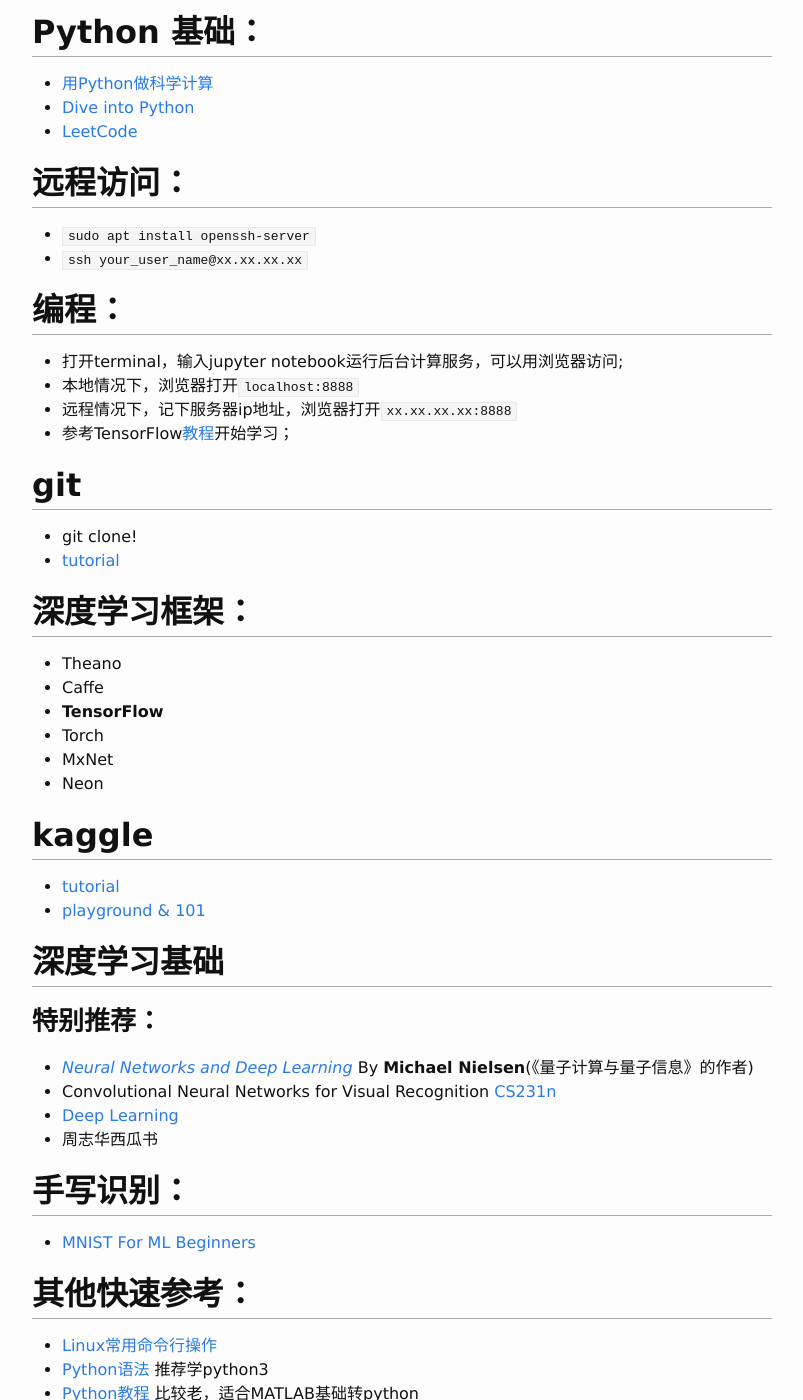
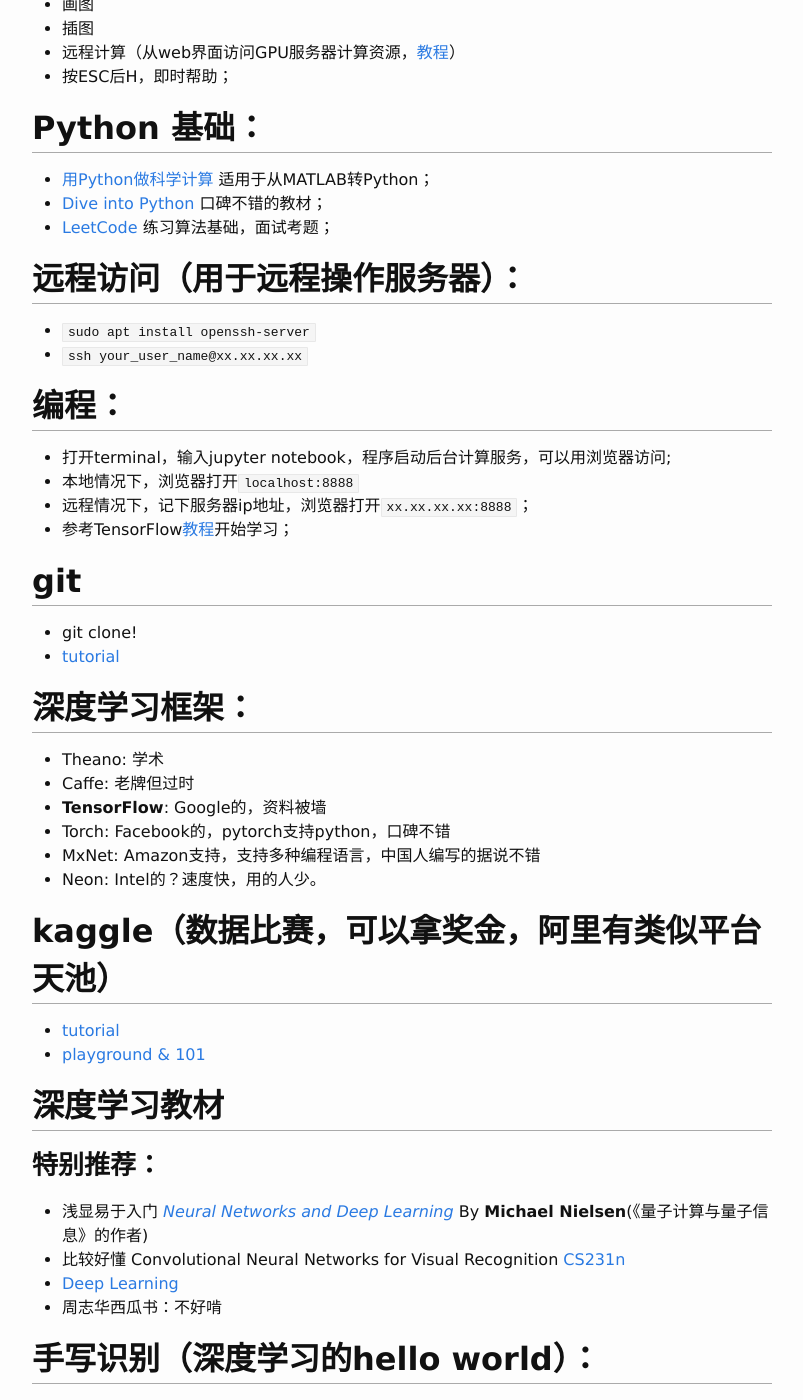
Before and after one commit to wzbozz/wzbozz.github.io, a Jekyll site: the page built from _posts/2017-2-24-DL_Tutorial_for_JMI.md, in a window 1280 px wide and 1400 px high, scrolled down 3120 px. Shown: the whole window, without its empty margins (238-1041 px from the left). Built offline with Jekyll 4.4.1, drawn with Linux system fonts in a browser that asks for light colours; nearby versions of some CDN libraries; some of the changed text lies outside the part shown.

Commit message:
minor changes

````diff
--- a/_posts/2017-2-24-DL_Tutorial_for_JMI.md
+++ b/_posts/2017-2-24-DL_Tutorial_for_JMI.md
@@ -27,18 +27,17 @@
 st(right)->op1(right)->op2(right)->op3(right)->op4(right)->op5(right)->op6(right)->e
 ```
 </section> <section markdown="1">
-## 神经网络与深度学习
-- 神经网络
+## 神经网络基础
+- 神经网络基本单元
 - ![](http://cs231n.github.io/assets/nn1/neuron_model.jpeg)
 </section> <section markdown="1">
-- 前向网络
+- 前向全连接网络：神经元互联
 - ![](http://cs231n.github.io/assets/nn1/neural_net2.jpeg)
 </section> <section markdown="1">
-- 卷积神经网络
+- 卷积神经网络：全连接到部分连接
 - ![](http://cs231n.github.io/assets/cnn/depthcol.jpeg)
-- [MNIST手写识别示例](http://cs.stanford.edu/people/karpathy/convnetjs/demo/mnist.html)
 </section> <section markdown="1">
-- 梯度反向传播
+- 训练算法：梯度反向传播
 - ![](http://cs231n.github.io/assets/nn3/opt2.gif)
 
 </section> <section markdown="1">
@@ -53,22 +52,23 @@
   - 安装盘[镜像下载](https://mirrors.tuna.tsinghua.edu.cn/ubuntu-releases/16.10/ubuntu-16.10-desktop-amd64.iso)
   - [U盘安装盘制作](https://www.ubuntu.com/download/desktop/create-a-usb-stick-on-windows)
   - 安装系统（略）
+  - （此处未包含显卡配置，参考NVidia官方指引。）
 </section> <section markdown="1">
 ## VirtualBox虚拟机安装
-- 安装软件
-- 下镜像（同上）
+- 安装VirtualBox软件
+- 下载镜像（同上）
 - 安装系统
 </section> <section markdown="1">
 ## Ubuntu(Linux)基本命令：
 - [bash](https://learnxinyminutes.com/docs/zh-cn/bash-cn/)
 - ls, cd, cp, mv, rm, sudo, apt, pip
-- vi略(图形界面gedit)
+- vi或vim在命令行下好用，但学习曲线陡峭，此处略(入门可用图形界面gedit替代)
 </section> <section markdown="1">
-## 软件安装：
+## 软件安装（重点是利用好清华镜像资源，节省时间）：
 - 更改清华镜像源：系统设置->软件与更新->下载，改为`mirrors.tuna.tsinghua.edu.cn`
 - 安装python环境：左上搜索terminal打开，运行sudo apt install -y python-dev python-pip；
 - 安装jupyter: 更改为清华的pip源([步骤](https://mirrors.tuna.tsinghua.edu.cn/help/pypi/))，运行sudo pip install -U jupyter 安装jupyter notebook，[配置远程访问](http://www.cnblogs.com/zhanglianbo/p/6109939.html)，**注意**：不会用vim教程中`vim ~/.jupyter/jupyter_notebook_config.py`改为`gedit ~/.jupyter/jupyter_notebook_config.py`;
-- 安装[TensorFlow](https://www.tensorflow.org/install/install_linux): 步骤较多，其中包含了安装NVIDIA相关库及python库的步骤，注意选择with GPU，选择Installing with native pip的方式比较简单，同样也有清华的[安装源](https://mirrors.tuna.tsinghua.edu.cn/help/tensorflow/)可以选择；
+- 安装[TensorFlow](https://www.tensorflow.org/install/install_linux): 步骤较多，其中包含了安装NVIDIA相关库及python库的步骤，注意选择Installing with native pip的方式比较简单，同样也有清华的[安装源](https://mirrors.tuna.tsinghua.edu.cn/help/tensorflow/)可以选择；
 - 安装[Keras](https://keras.io):`sudo pip install keras`
 
 </section> <section markdown="1">
@@ -76,26 +76,28 @@
 - [Brew](https://brew.sh/)
 - 清华镜像使用[帮助](https://mirrors.tuna.tsinghua.edu.cn/help/homebrew/)
 </section> <section markdown="1">
-## Jupyter Notebook ([IPython Notebook]())简介:
+## Jupyter Notebook ([IPython Notebook]())简介,常用功能:
  - 计算
  - 公式
  - MarkDown
  - 画图
  - 插图
+ - 远程计算（从web界面访问GPU服务器计算资源，[教程](http://www.cnblogs.com/yangxiaolan/p/5778305.html)）
+ - 按ESC后H，即时帮助；
 </section> <section markdown="1">
 ## Python 基础：
-- [用Python做科学计算](http://old.sebug.net/paper/books/scipydoc/index.html)
-- [Dive into Python](http://www.diveintopython.net/)
-- [LeetCode](https://leetcode.com/)
+- [用Python做科学计算](http://old.sebug.net/paper/books/scipydoc/index.html) 适用于从MATLAB转Python；
+- [Dive into Python](http://www.diveintopython.net/) 口碑不错的教材；
+- [LeetCode](https://leetcode.com/) 练习算法基础，面试考题；
 </section> <section markdown="1">
-## 远程访问：
+## 远程访问（用于远程操作服务器）：
  - `sudo apt install openssh-server`
  - `ssh your_user_name@xx.xx.xx.xx`
  </section> <section markdown="1">
 ## 编程：
- - 打开terminal，输入jupyter notebook运行后台计算服务，可以用浏览器访问;
+ - 打开terminal，输入jupyter notebook，程序启动后台计算服务，可以用浏览器访问;
  - 本地情况下，浏览器打开`localhost:8888`
- - 远程情况下，记下服务器ip地址，浏览器打开`xx.xx.xx.xx:8888`
+ - 远程情况下，记下服务器ip地址，浏览器打开`xx.xx.xx.xx:8888`；
  - 参考TensorFlow[教程](https://www.tensorflow.org/get_started/get_started)开始学习；
 </section> <section markdown="1">
 ## git
@@ -103,33 +105,33 @@
 - [tutorial](http://www.liaoxuefeng.com/wiki/0013739516305929606dd18361248578c67b8067c8c017b000)
 </section> <section markdown="1">
 ## 深度学习框架：
- - Theano
- - Caffe
- - __TensorFlow__
- - Torch
- - MxNet
- - Neon
+ - Theano: 学术
+ - Caffe: 老牌但过时
+ - __TensorFlow__: Google的，资料被墙
+ - Torch: Facebook的，pytorch支持python，口碑不错
+ - MxNet: Amazon支持，支持多种编程语言，中国人编写的据说不错
+ - Neon: Intel的？速度快，用的人少。
 </section> <section markdown="1">
-## kaggle
+## kaggle（数据比赛，可以拿奖金，阿里有类似平台天池）
  - [tutorial](https://www.kaggle.com/wiki/Tutorials)
  - [playground & 101](https://www.zhihu.com/question/23987009)
 </section> <section markdown="1">
-## 深度学习基础
+## 深度学习教材
 ### 特别推荐：
-- [*Neural Networks and Deep Learning*](http://neuralnetworksanddeeplearning.com/index.html) By **Michael Nielsen**(《量子计算与量子信息》的作者)
--  Convolutional Neural Networks for Visual Recognition [CS231n](cs231n.github.io)
+- 浅显易于入门 [*Neural Networks and Deep Learning*](http://neuralnetworksanddeeplearning.com/index.html) By **Michael Nielsen**(《量子计算与量子信息》的作者)
+- 比较好懂 Convolutional Neural Networks for Visual Recognition [CS231n](cs231n.github.io)
 - [Deep Learning](http://www.deeplearningbook.org/)
-- 周志华西瓜书
+- 周志华西瓜书：不好啃
 </section> <section markdown="1">
-## 手写识别：
+## 手写识别（深度学习的hello world）：
   - [MNIST For ML Beginners](https://www.tensorflow.org/get_started/mnist/beginners)
+  - github上各架构下的各种项目很多，感兴趣自己找下；
 </section> <section markdown="1">
 ## 其他快速参考：
  - [Linux常用命令行操作](https://learnxinyminutes.com/docs/bash/)
  - [Python语法](https://learnxinyminutes.com/docs/python3/) 推荐学python3
  - [Python教程](http://old.sebug.net/paper/books/scipydoc/index.html) 比较老，适合MATLAB基础转python
  - [Python数值计算库numpy参考](https://docs.scipy.org/doc/numpy-dev/user/quickstart.html)，类似MATLAB
- - *Jupyter Notebook*没发现好的，用`H`命令找帮助
  - [Markdown参考](https://learnxinyminutes.com/docs/markdown/)
  - 各种问题搜索[stackoverflow](stackoverflow.com)有奇效
 </section>
````
